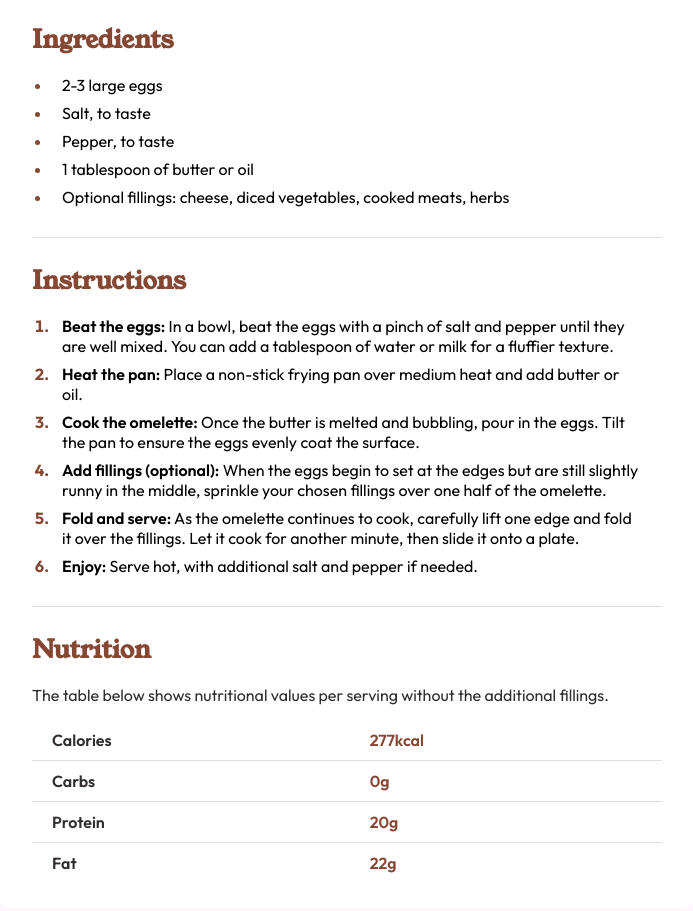
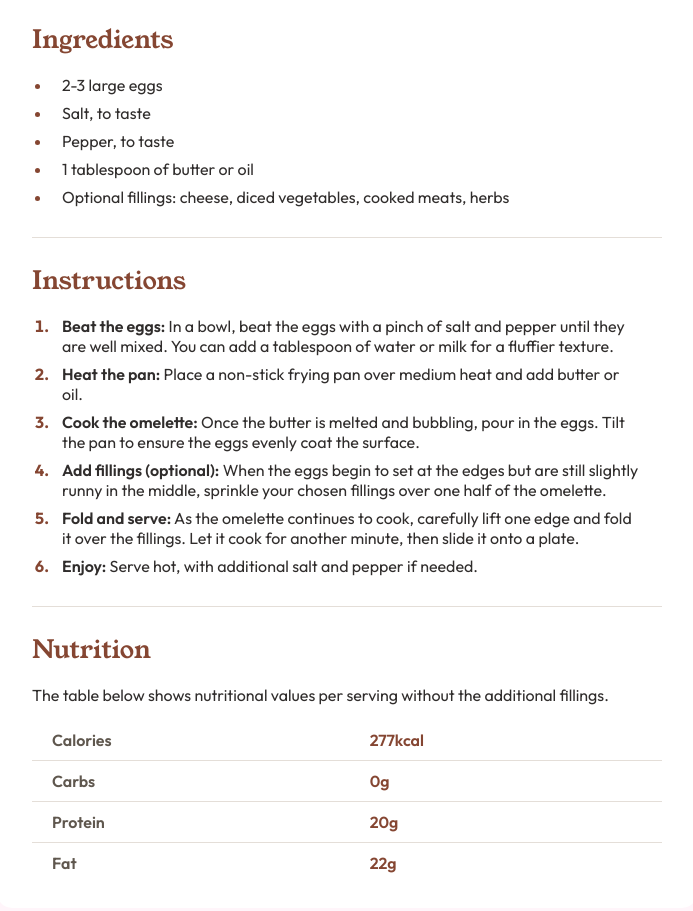
Before and after one commit to Talika-Bajaj/Recipe-Page, a plain HTML site: page index.html in a window 1280 px wide. Shown: the part 715-1626 px from the top of the page, without its empty margins (293-986 px from the left). Drawn offline with Linux system fonts and the light colour scheme.

Commit message:
Add styles

```diff
--- a/style.css
+++ b/style.css
@@ -98,6 +98,7 @@ span {
 
 .prep ul li, .ingre ul li, .ins ol li {
     padding-left: 10px;
+    color: var(--Dark_Charcoal);
     margin-bottom: 8px;
     font-family: "Outfit", sans-serif;
 
@@ -112,7 +113,7 @@ span {
     color: var(--Nutmeg);
     font-size: 25px;
     margin-bottom: 18px;
-    font-weight: 600;
+    font-weight: 500;
     font-family: "Young Serif", serif;
 
 }
@@ -144,17 +145,18 @@ span {
     font-family: "Outfit", sans-serif;
 }
 
-.values p {
-    font-family: "Outfit", sans-serif;
-    color: var(--Nutmeg);
-}
-
 .nutrition p, .values p {
+    color: var(--Wenge_Brown);
     /* padding: 0 12px; */
     font-family: "Outfit", sans-serif;
     font-weight: 600;
     padding: 10px 20px;
     border-bottom: 1px solid var(--Light_Grey);
+}
+
+.values p {
+    font-family: "Outfit", sans-serif;
+    color: var(--Nutmeg) ;
 }
 
 .nutrition p:last-child, .values p:last-child {
```
